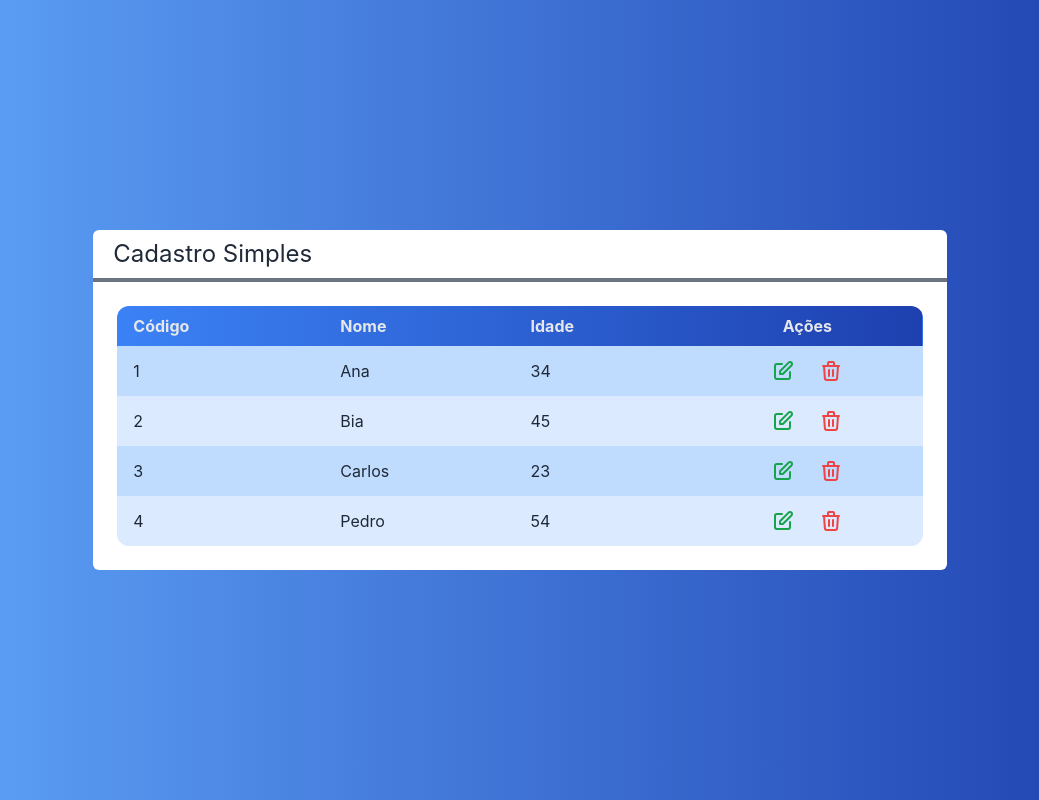
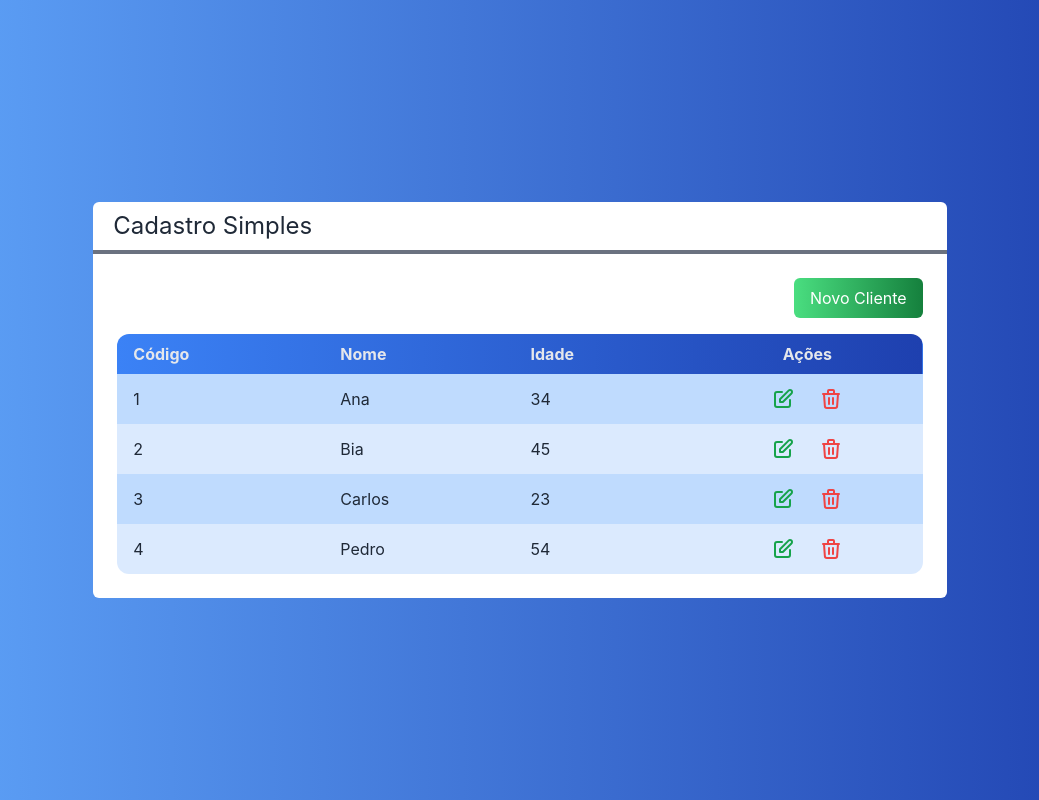
Before and after one commit to PSONetto/projeto-next-crud, a Next.js app: page / in a window 1280 px wide. Shown: the whole page, without its empty margins (120-1159 px from the left). Built offline with nearby package versions, Linux system fonts and the light colour scheme.

Commit message:
feat: implementa o botão Novo Cliente

```diff
--- /dev/null
+++ b/src/components/Button.tsx
@@ -0,0 +1,18 @@
+interface ButtonProps {
+    color?: 'green' | 'blue' | 'gray'
+    className?: string
+    children: any
+}
+
+export default function Button(props: ButtonProps) {
+    const color = props.color ?? 'gray'
+    return (
+        <button className={`
+            bg-gradient-to-r from-${color}-400 to-${color}-700
+            text-white px-4 py-2 rounded-md
+            ${props.className}
+        `}>
+            {props.children}
+        </button>
+    )
+}
--- a/src/pages/index.tsx
+++ b/src/pages/index.tsx
@@ -1,8 +1,7 @@
-import Head from 'next/head'
-import Image from 'next/image'
 import Layout from '../components/Layout'
 import Table from '../components/Table'
 import Client from '../core/Client'
+import Button from '../components/Button'
 
 export default function Home() {
   const clients = [
@@ -27,6 +26,9 @@
       text-white
     `}>
       <Layout title="Cadastro Simples">
+        <div className='flex justify-end'>
+          <Button color='green' className='mb-4'>Novo Cliente</Button>
+        </div>
         <Table clients={clients}
           selectedClient={selectedClient}
           deletedClient={deletedClient}
--- a/tailwind.config.js
+++ b/tailwind.config.js
@@ -2,6 +2,14 @@
   content: [
     "./src/pages/**/*.{js,ts,jsx,tsx}",
     "./src/components/**/*.{js,ts,jsx,tsx}",
+  ],
+  safelist: [
+    'from-green-400',
+    'from-blue-400',
+    'from-gray-400',
+    'to-gray-700',
+    'to-blue-700',
+    'to-green-700',
   ],
   theme: {
     extend: {},
```
